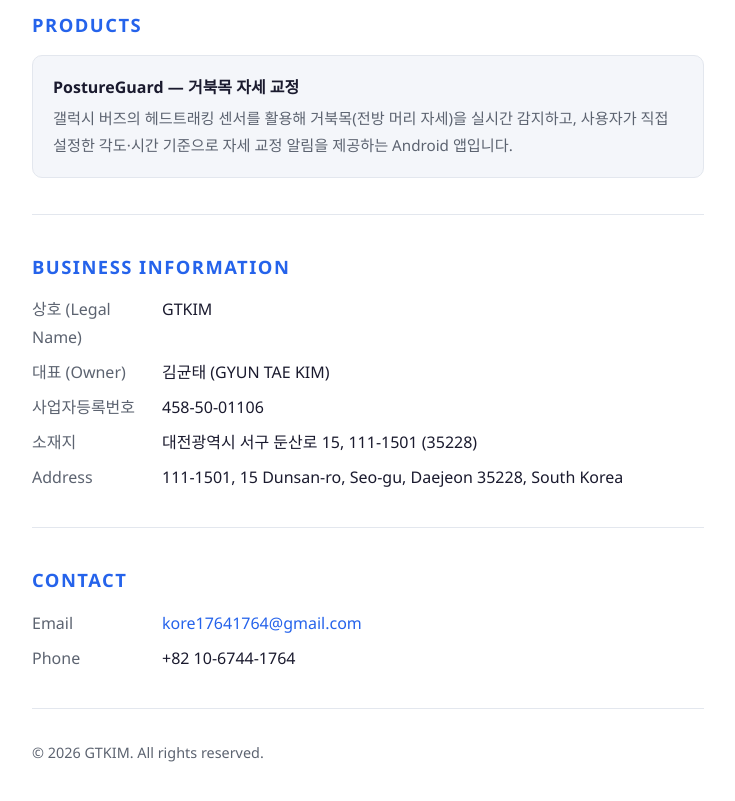
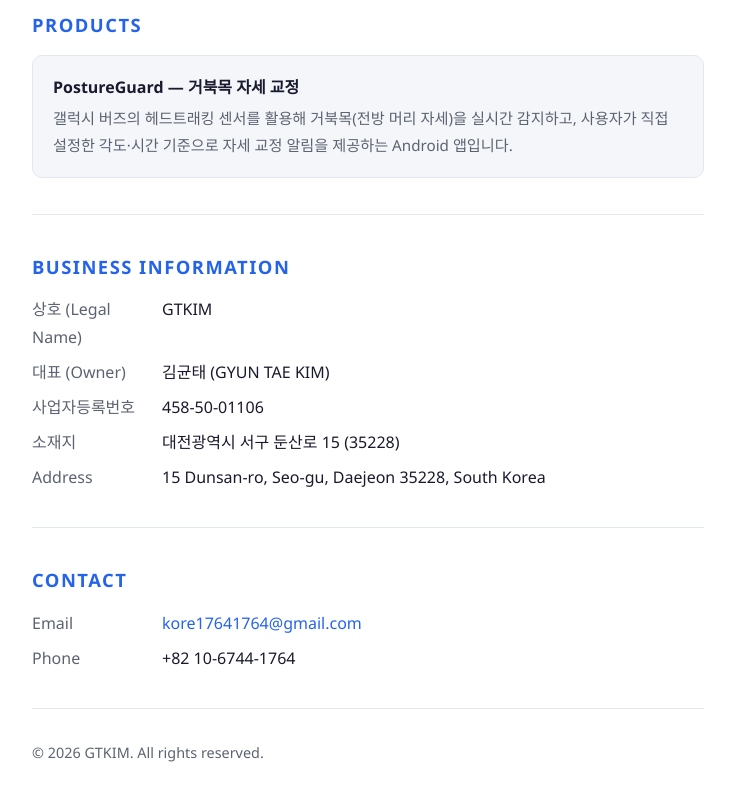
Before and after one commit to kore207/gtkim-site, a plain HTML site: page index.html in a window 1280 px wide. Shown: the part 540-1341 px from the top of the page, without its empty margins (272-1007 px from the left). Drawn offline with Linux system fonts and the light colour scheme.

Commit message:
Remove unit number from address

```diff
--- a/index.html
+++ b/index.html
@@ -88,8 +88,8 @@
         <dt>상호 (Legal Name)</dt><dd>GTKIM</dd>
         <dt>대표 (Owner)</dt><dd>김균태 (GYUN TAE KIM)</dd>
         <dt>사업자등록번호</dt><dd>458-50-01106</dd>
-        <dt>소재지</dt><dd>대전광역시 서구 둔산로 15, 111-1501 (35228)</dd>
-        <dt>Address</dt><dd>111-1501, 15 Dunsan-ro, Seo-gu, Daejeon 35228, South Korea</dd>
+        <dt>소재지</dt><dd>대전광역시 서구 둔산로 15 (35228)</dd>
+        <dt>Address</dt><dd>15 Dunsan-ro, Seo-gu, Daejeon 35228, South Korea</dd>
       </dl>
     </section>
 
```
